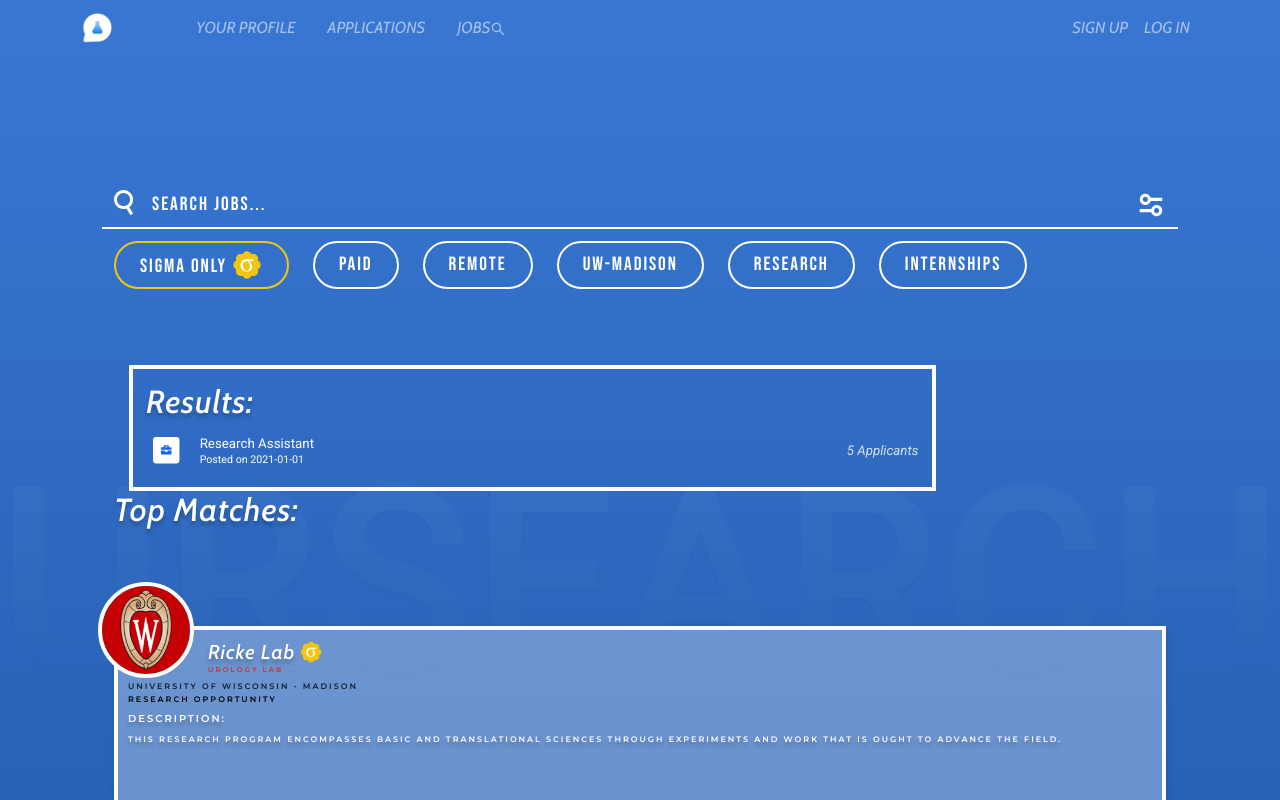
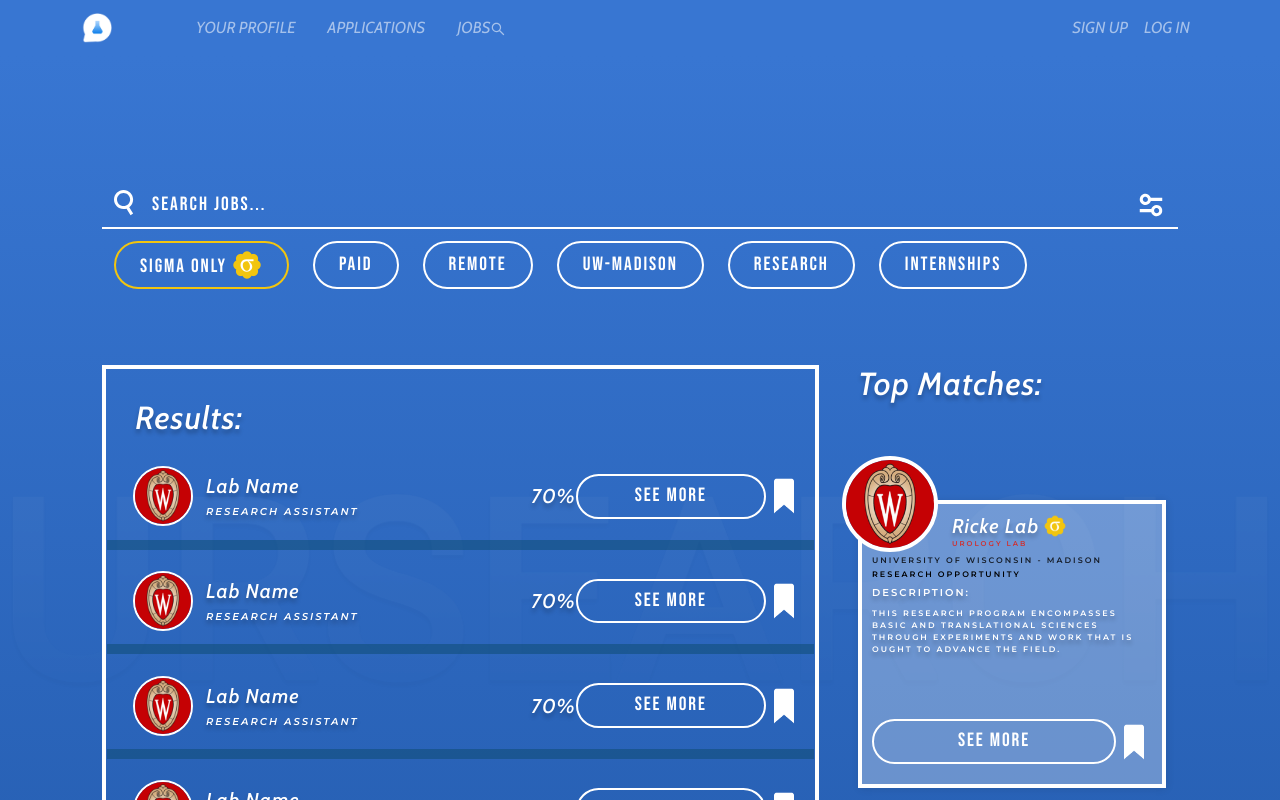
Before and after one commit to sweMojtaba/urSearchFrontEnd, a Next.js app: page /search-for-jobs in a window 1280 px wide. Shown: the top 800 px of the page. Built offline with nearby package versions, Linux system fonts and the light colour scheme; a web font is replaced by a local one.

Commit message:
Jobs board card updates

```diff
--- a/app/search-for-jobs/page.tsx
+++ b/app/search-for-jobs/page.tsx
@@ -1,6 +1,6 @@
 "use client";
 
-import { JobCard } from "@/components/cards-and-items/cards";
+import { JobCard, JobResultCard } from "@/components/cards-and-items/cards";
 import { SearchBarWithAdvancedFilters } from "@/components/functionalities/filters";
 
 import { BigLi } from "@/components/cards-and-items/listItems";
@@ -47,15 +47,11 @@
         <Container className="medium-content">
             <SearchBarWithAdvancedFilters />
             <Row>
-                <Col sm={9} className="results">
-                    <h2>Results:</h2>
-                    <BigLi
-                        title="Research Assistant"
-                        subtitle="Posted on 2021-01-01"
-                        note="5 Applicants"
-                        url="/job?id=1"
-                        ImgSrc={WorkIcon}
-                    />
+                <Col md={12} lg={8} className="results-box">
+                    <h2 id="title">Results:</h2>
+                    {Array.from({ length: 12 }, (_, index) => (
+                        <JobResultCard key={index} />
+                    ))}
                 </Col>
                 <Col>
                     <h2>Top Matches:</h2>
--- a/app/search-for-jobs/search-for-jobs.scss
+++ b/app/search-for-jobs/search-for-jobs.scss
@@ -1,16 +1,10 @@
-.results {
+.results-box {
     border: 4px solid #fff;
     padding: 1em;
     font-size: smaller;
-    margin: 0em 2em;
+    margin: 0em 2em 0em 0em;
 }
 
-.bigLiHolder {
-    border-bottom: 2px solid rgba(0, 0, 0, 0.2);
-    display: block;
+#title {
+    margin: 0.5em;
 }
-
-.pageEndButton {
-    margin-top: auto;
-    margin-bottom: 2em;
-}
--- a/components/cards-and-items/cards.tsx
+++ b/components/cards-and-items/cards.tsx
@@ -125,3 +125,25 @@
         </Col>
     );
 }
+
+export function JobResultCard() {
+    let viewPercentage = true;
+    return (
+        <Row className="job-results-card">
+            <Col className="card-row">
+                <Image src={"/uw-logo.png"} alt="UW Madison Logo" width={60} height={60} className="job-results-photo" />
+                <Col>
+                    <h3>Lab Name</h3>
+                    <h4><i>Research Assistant</i></h4>
+                </Col>
+            </Col>
+            <Col lg={5} className="job-results-end">
+                {viewPercentage ? <h3>70%</h3> : <></>}
+                <div className="job-results-see-more">
+                    <Button>See More</Button>
+                </div>
+                <Image src={true ? "/bookmark-filled.png" : "/bookmark-empty.png"} alt="Bookmark Status" width={36} height={36} className="bookmark-icon" />
+            </Col>
+        </Row>
+    );
+}
--- a/components/cards-and-items/info-card.scss
+++ b/components/cards-and-items/info-card.scss
@@ -122,3 +122,35 @@
     text-shadow: none;
     margin-top: 0.25rem;
 }
+
+// Job results card
+
+.job-results-card {
+    // display: flex;
+    margin-bottom: 0.5rem;
+    justify-content: space-between;
+    align-items: center;
+    // border-width: 0;
+    // border-bottom-width: 8px;
+    // border-color: #0c4a6e;
+    border-bottom: 2px solid rgba(12, 74, 110, 0.5);
+    border-bottom-width: 0.8em;
+}
+
+.job-results-photo {
+    position: relative;
+    margin: 1em;
+    border-radius: 50%;
+    border: 0.15rem solid #FFF;
+    z-index: 100;
+}
+
+.job-results-end {
+    display: flex;
+    justify-content: space-between;
+    align-items: center;
+}
+
+.job-results-see-more {
+    width: 16em;
+}
```
